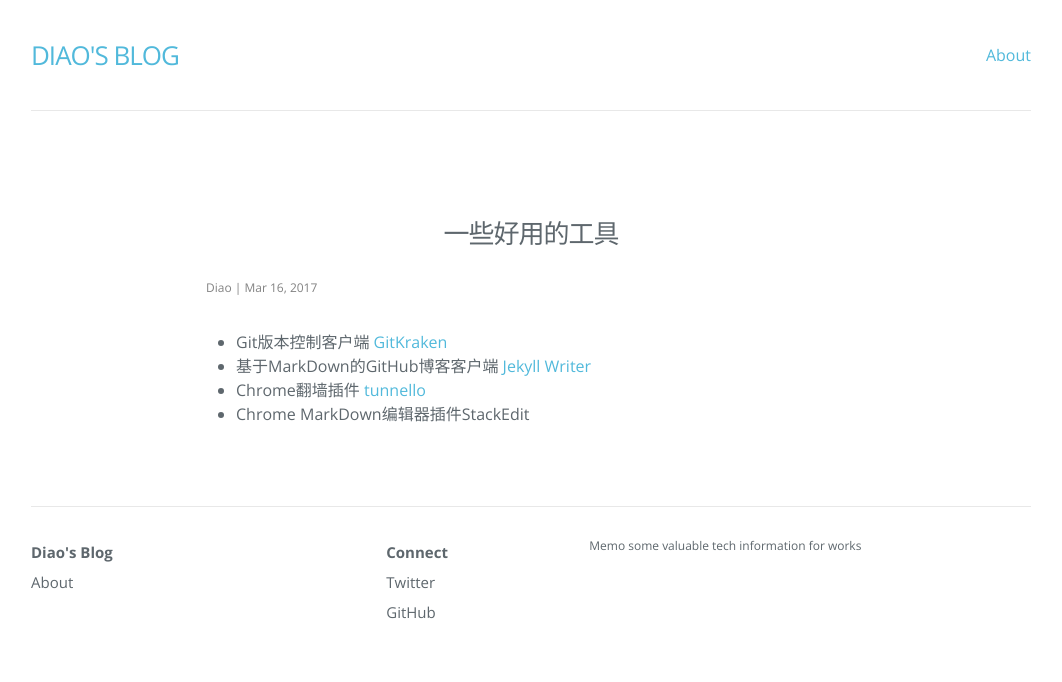
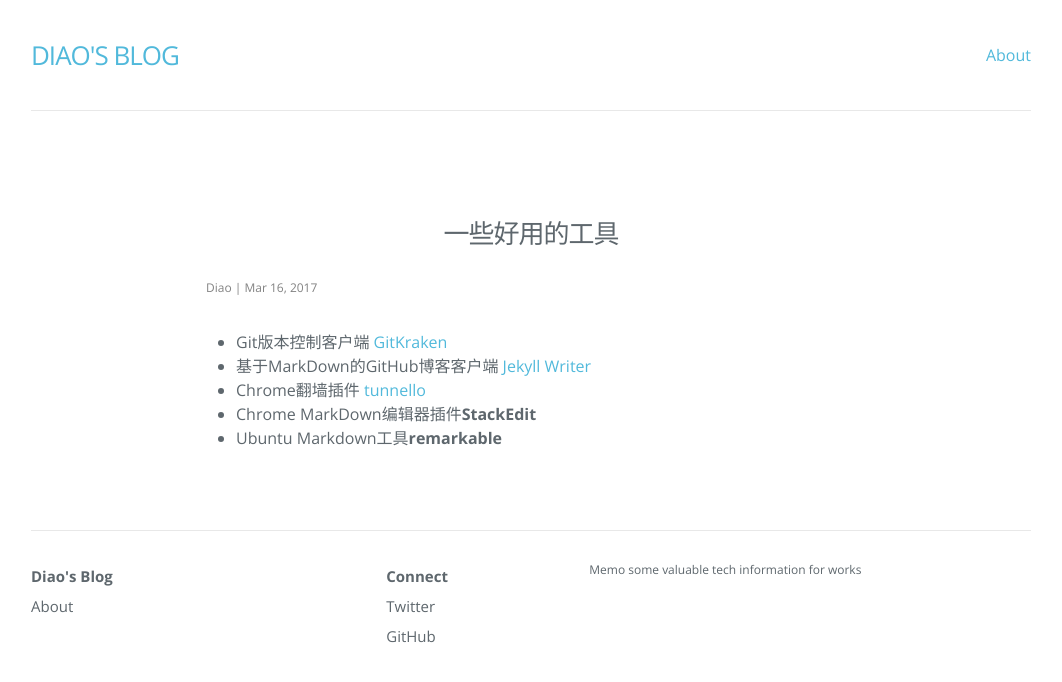
Before and after one commit to diaoyinlong/blog, a Jekyll site: the page built from _posts/2017-03-16-一些好用的工具.md, in a window 1280 px wide. Shown: the top 682 px of the page, without its empty margins (109-1171 px from the left). Built offline with Jekyll 4.4.1, drawn with Linux system fonts in a browser that asks for light colours; nearby versions of some CDN libraries.

Commit message:
Update 2017-03-16-一些好用的工具.md

```diff
--- a/_posts/2017-03-16-一些好用的工具.md
+++ b/_posts/2017-03-16-一些好用的工具.md
@@ -1,10 +1,11 @@
 ---
 title: 一些好用的工具
 layout: post
-categories: 工具
-tags: 'GitKraken,Jekyll,tunnello,StackEdit'
+categories: 推荐
+tags: 工具
 ---
 * Git版本控制客户端 [GitKraken](https://www.gitkraken.com/download)
 * 基于MarkDown的GitHub博客客户端 [Jekyll Writer](http://jekyllwriter.com/)
 * Chrome翻墙插件 [tunnello](https://tunnello.com/)
-* Chrome MarkDown编辑器插件StackEdit
+* Chrome MarkDown编辑器插件**StackEdit**
+* Ubuntu Markdown工具**remarkable**
```
